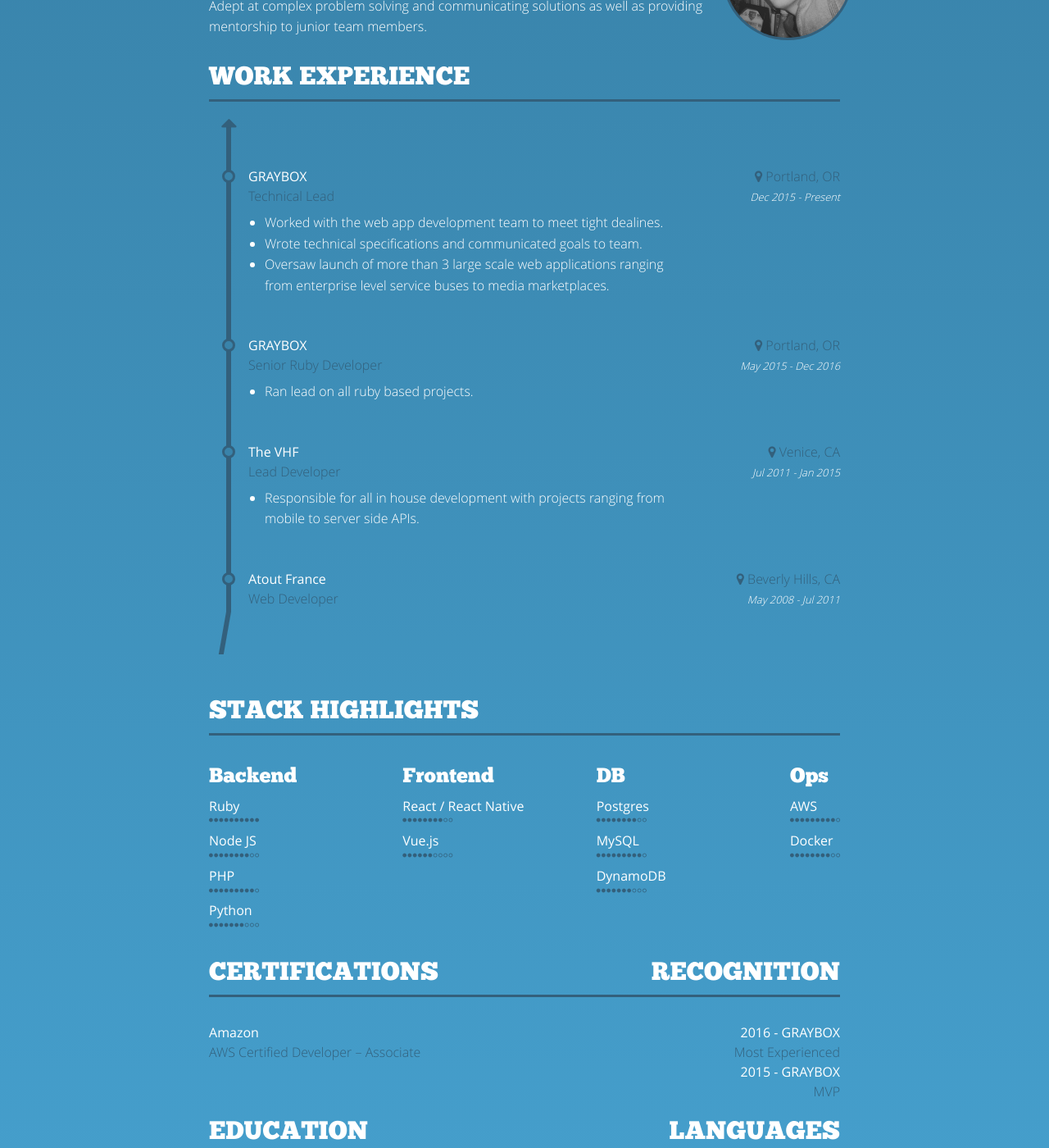
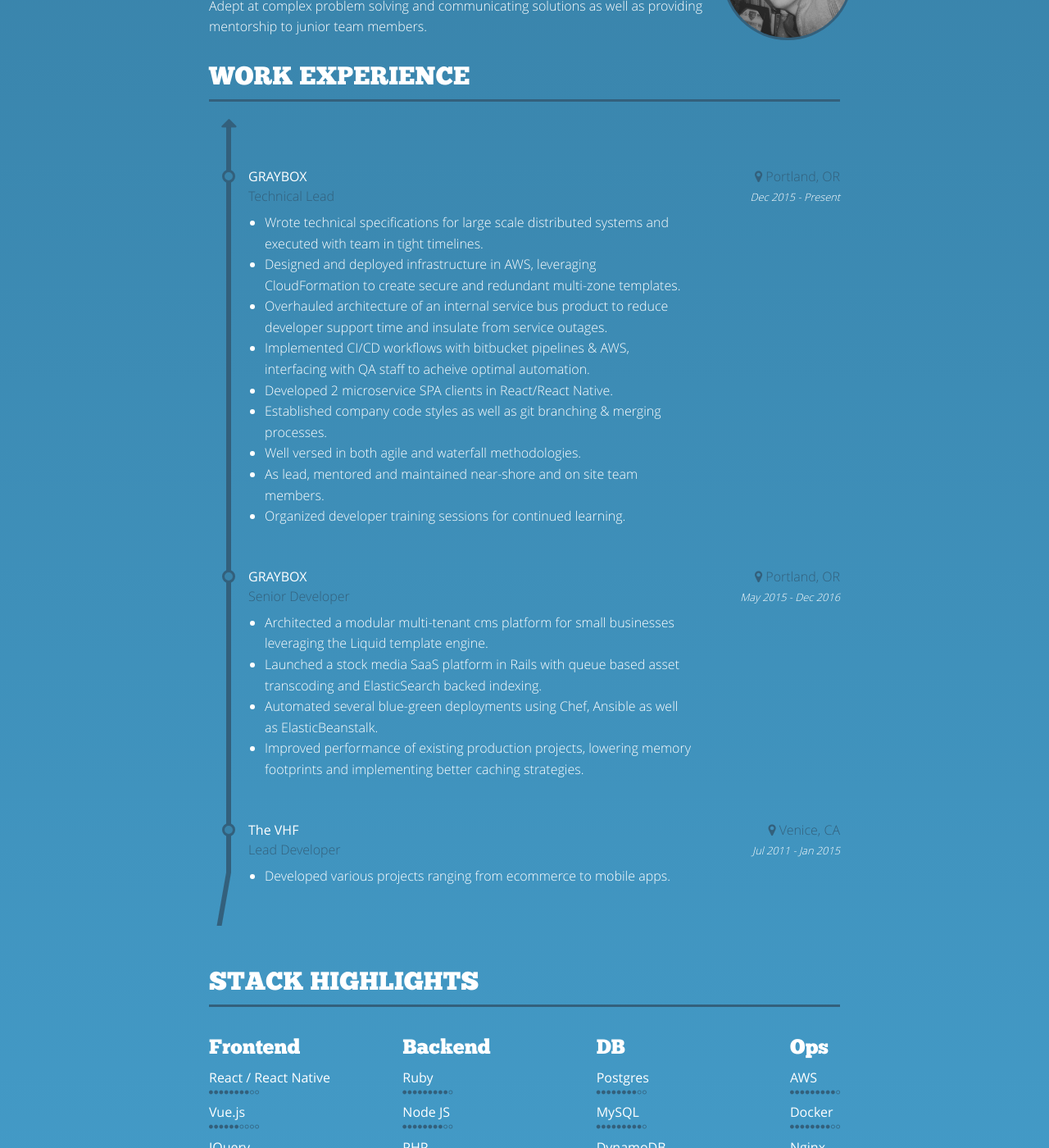
Before and after one commit to arsac/personal_site, a Jekyll site: the page built from index.md, in a window 1280 px wide and 1400 px high, scrolled down 817 px. Shown: the whole window at 82% size. Built offline with Jekyll 4.4.1, drawn with Linux system fonts in a browser that asks for light colours; some of the changed text lies outside the part shown.

Commit message:
Updating experience

```diff
--- a/_config.yml
+++ b/_config.yml
@@ -14,7 +14,7 @@
 # You can create any custom variable you would like, and they will be accessible
 # in the templates via {{ site.myvariable }}.
 title: Mailo Arsac
-email: me@mailoarsac.com
+#email: me@mailoarsac.com
 description: >- # this means to ignore newlines until "baseurl:"
   Proven senior developer with experience at each level of the development process.
   Adept at complex problem solving and communicating solutions as well as providing mentorship to junior team members.
--- a/_data/resume.yml
+++ b/_data/resume.yml
@@ -9,28 +9,38 @@ positions:
     company: GRAYBOX
     title: Technical Lead
     summary:
-      - Worked with the web app development team to meet tight dealines.
-      - Wrote technical specifications and communicated goals to team.
-      - Oversaw launch of more than 3 large scale web applications ranging from enterprise level service buses to media marketplaces.
+      - Wrote technical specifications for large scale distributed systems and executed with team in tight timelines.
+      - Designed and deployed infrastructure in AWS, leveraging CloudFormation to create secure and redundant multi-zone templates.
+      - Overhauled architecture of an internal service bus product to reduce developer support time and insulate from service outages.
+      - Implemented CI/CD workflows with bitbucket pipelines & AWS, interfacing with QA staff to acheive optimal automation.
+      - Developed 2 microservice SPA clients in React/React Native.
+      - Established company code styles as well as git branching & merging processes.
+      - Well versed in both agile and waterfall methodologies.
+      - As lead, mentored and maintained near-shore and on site team members.
+      - Organized developer training sessions for continued learning.
     location: Portland, OR
   - start_date: May 2015
     end_date: Dec 2016
     company: GRAYBOX
-    title: Senior Ruby Developer
-    summary: Ran lead on all ruby based projects.
+    title: Senior Developer
+    summary:
+      - Architected a modular multi-tenant cms platform for small businesses leveraging the Liquid template engine.
+      - Launched a stock media SaaS platform in Rails with queue based asset transcoding and ElasticSearch backed indexing.
+      - Automated several blue-green deployments using Chef, Ansible as well as ElasticBeanstalk.
+      - Improved performance of existing production projects, lowering memory footprints and implementing better caching strategies.
     location: Portland, OR
   - start_date: Jul 2011
     end_date: Jan 2015
     company: The VHF
     title: Lead Developer
     summary:
-      - Responsible for all in house development with projects ranging from mobile to server side APIs.
+      - Developed various projects ranging from ecommerce to mobile apps.
     location: Venice, CA
-  - start_date: May 2008
-    end_date: Jul 2011
-    company: Atout France
-    title: Web Developer
-    location: Beverly Hills, CA
+#  - start_date: May 2008
+#    end_date: Jul 2011
+#    company: Atout France
+#    title: Web Developer
+#    location: Beverly Hills, CA
 educations:
   - end_date: 2007
     degree: BA
@@ -46,20 +56,24 @@ certifications:
   - issuer: 'Amazon'
     title: 'AWS Certified Developer – Associate'
 skills:
-  Backend:
-    - name: Ruby
-      lvl: 10
-    - name: Node JS
-      lvl: 8
-    - name: PHP
-      lvl: 9
-    - name: Python
-      lvl: 7
   Frontend:
     - name: React / React Native
       lvl: 8
     - name: Vue.js
       lvl: 6
+    - name: JQuery
+      lvl: 8
+    - name: Angular JS
+      lvl: 7
+  Backend:
+      - name: Ruby
+        lvl: 9
+      - name: Node JS
+        lvl: 8
+      - name: PHP
+        lvl: 9
+      - name: Python
+        lvl: 7
   DB:
     - name: Postgres
       lvl: 8
@@ -67,13 +81,19 @@ skills:
       lvl: 9
     - name: DynamoDB
       lvl: 7
+    - name: MongoDB
+      lvl: 6
   Ops:
     - name: 'AWS'
       lvl: 9
     - name: 'Docker'
+      lvl: 8
+    - name: 'Nginx'
       lvl: 8
 languages:
   - name: English
     proficiency: Native
   - name: French
     proficiency: Native
+personal_projects:
+  - name: Various slack bots
--- a/_includes/resume.html
+++ b/_includes/resume.html
@@ -18,8 +18,10 @@
 
                     <div class="experience-heading grid-x grid-margin-x">
                         <div class="cell small-6 medium-9">
+                            {% if position.company  %}
                             <div class="company"><strong>{{ position.company }}</strong></div>
                             <br>
+                            {% endif %}
                             <span class="subheader">{{ position.title }}</span>
                         </div>
                         <div class="cell small-6 medium-3 text-right">
```
